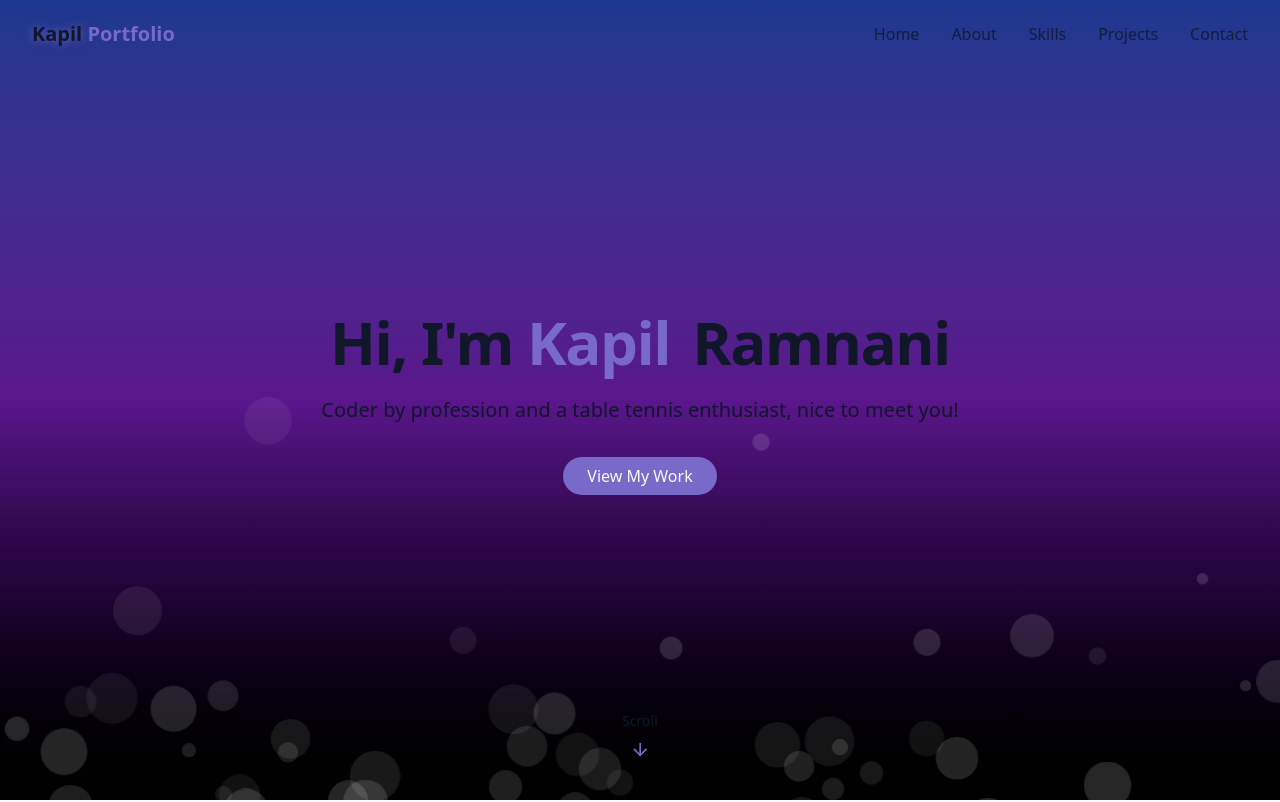
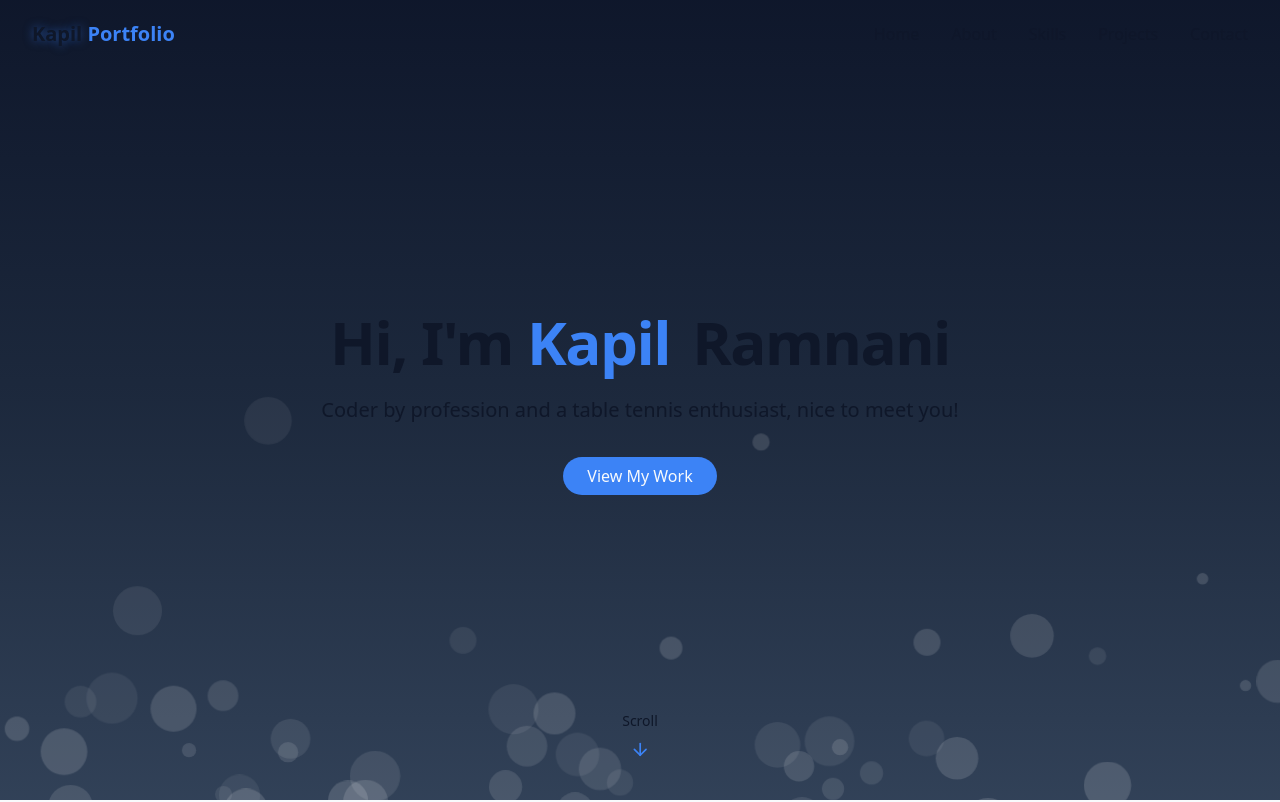
Before and after one commit to Kaps1195/kapil-portfolio-website, a React (Vite) app: page / in a window 1280 px wide. Shown: the top 802 px of the page. Built offline with nearby package versions, Linux system fonts and the light colour scheme.

Commit message:
Update background theme color

```diff
--- a/src/components/BubbleBackground.jsx
+++ b/src/components/BubbleBackground.jsx
@@ -26,7 +26,7 @@ export const BubbleBackground = () => {
   };
 
   return (
-    <div className="fixed inset-0 overflow-hidden pointer-events-none z-0 bg-gradient-to-b from-blue-900 via-purple-900 to-black">
+    <div className="fixed inset-0 overflow-hidden pointer-events-none z-0 bg-gradient-to-b from-slate-900 via-slate-800 to-slate-700">
       {bubbles.map((bubble) => (
         <div
           key={bubble.id}
--- a/src/index.css
+++ b/src/index.css
@@ -74,28 +74,55 @@
 
 @layer base {
 :root {
-    --background: 210 40% 98%;
-    --foreground: 222 47% 11%;
+  --background: 210 40% 98%;      /* Light gray background */
+  --foreground: 222 47% 11%;      /* Dark text */
 
-    --card: 0 0% 100%;
+  --card: 0 0% 100%;              /* White cards */
+  --card-foreground: 222 47% 11%;
 
-    --primary: 250 47% 60%;
+  --primary: 217 91% 60%;         /* Blue (tailwind blue-500) */
   --primary-foreground: 210 40% 98%;
 
+  --secondary: 215 20% 96%;       /* Soft gray secondary */
+  --secondary-foreground: 222 47% 11%;
+
+  --muted: 215 16% 92%;           /* Muted gray */
+  --muted-foreground: 222 20% 40%;
+
+  --accent: 217 91% 60%;          /* Use same as primary (blue) */
+  --accent-foreground: 210 40% 98%;
+
   --border: 214 32% 91%;
+  --input: 214 32% 91%;
+
+  --ring: 217 91% 60%;
 }
 
 .dark {
-    --background: 222 47% 4%;
-    --foreground: 213 31% 91%;
+  --background: 222 47% 8%;       /* Dark gray background */
+  --foreground: 213 31% 91%;      /* Light text */
 
-    --card: 222 47% 8%;
+  --card: 222 47% 12%;            /* Slightly lighter card */
+  --card-foreground: 213 31% 91%;
 
-    --primary: 250 65% 65%;
+  --primary: 217 91% 60%;         /* Blue still works */
   --primary-foreground: 213 31% 91%;
 
+  --secondary: 217 33% 20%;
+  --secondary-foreground: 213 31% 91%;
+
+  --muted: 222 47% 15%;
+  --muted-foreground: 215 20% 65%;
+
+  --accent: 217 91% 60%;
+  --accent-foreground: 213 31% 91%;
+
   --border: 217 33% 20%;
+  --input: 217 33% 20%;
+
+  --ring: 217 91% 60%;
 }
+
 
   * {
     @apply border-border;
@@ -134,7 +161,7 @@
 
 @utility text-glow {
   @apply relative;
-  text-shadow: 0 0 10px rgba(167, 139, 250, 0.5);
+  text-shadow: 0 0 10px rgba(59,130,246,0.5);
 }
 
 @utility card-hover {
@@ -150,7 +177,7 @@
 
 @utility cosmic-button {
   @apply px-6 py-2 rounded-full bg-primary text-primary-foreground font-medium
-         transition-all duration-300 hover:shadow-[0_0_10px_rgba(139,92,246,0.5)]
+         transition-all duration-300 hover:shadow-[0_0_10px_rgba(59,130,246,0.5)]
          hover:scale-105 active:scale-95;
 }
 
```
Also changed, not shown: public/projects/project1.png. Lines whose indentation alone changed are shown as unchanged.
